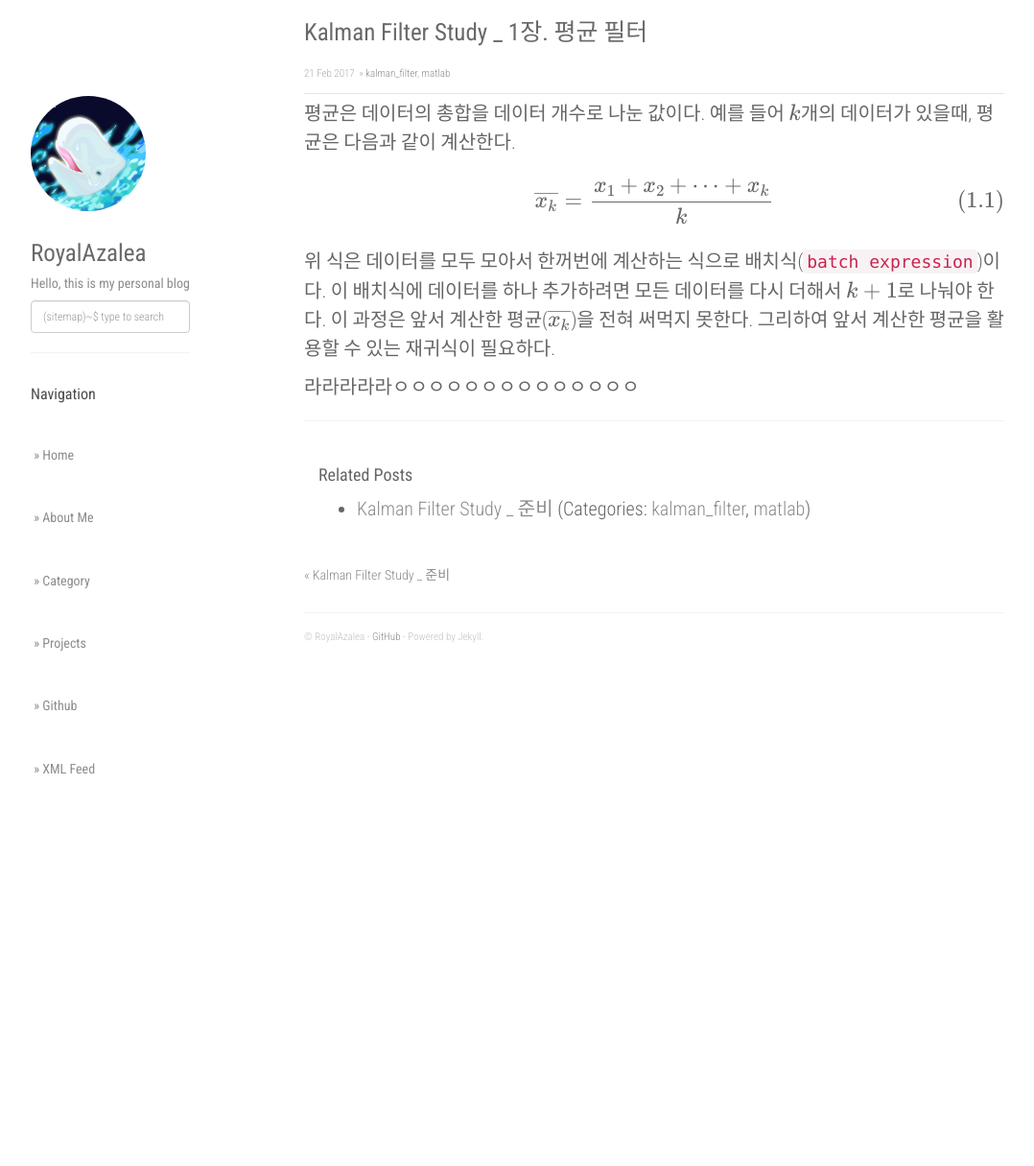
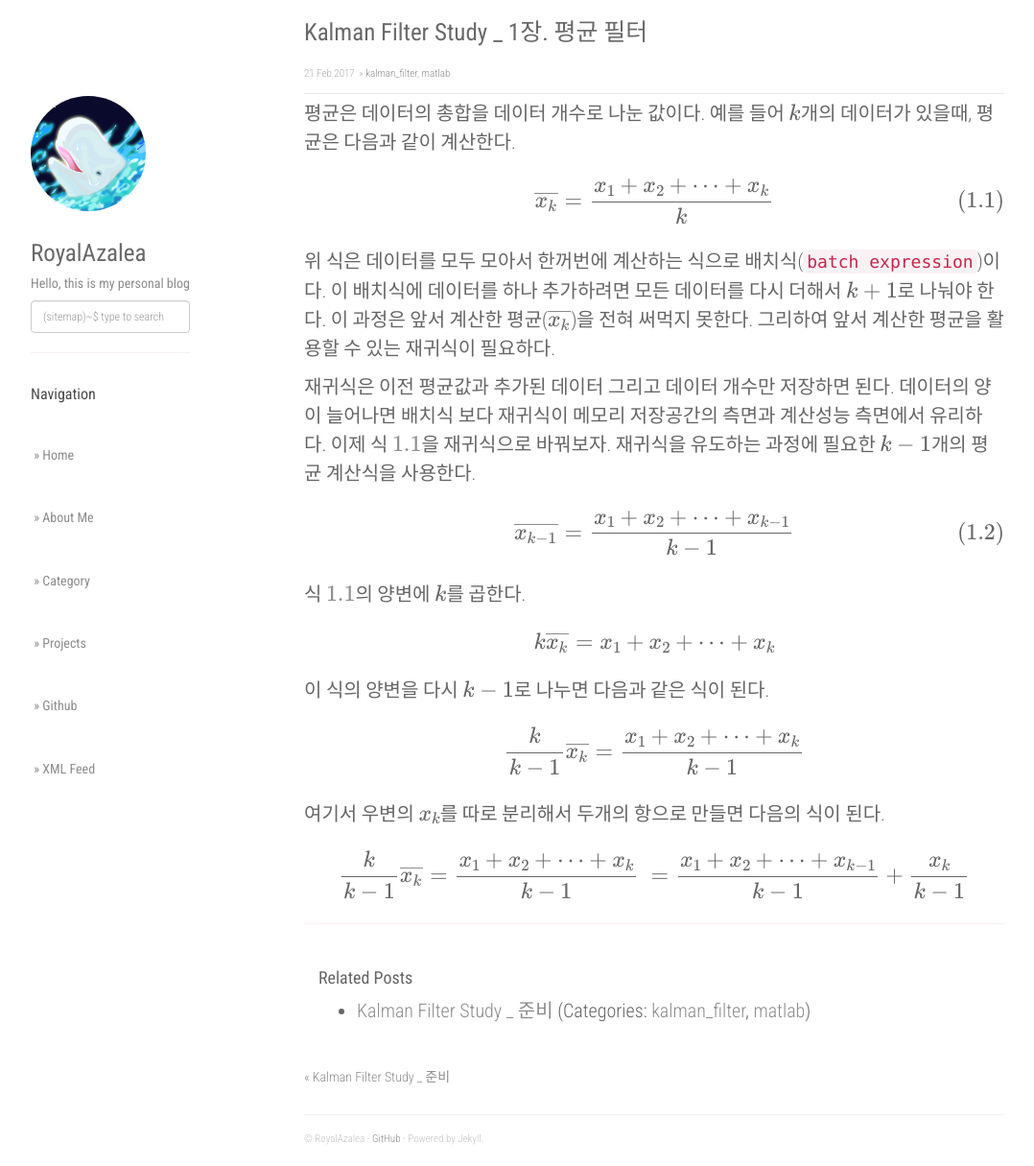
Before and after one commit to RoyalAzalea/RoyalAzalea.github.io, a Jekyll site: the page built from _posts/kalman-filter-study/2017-02-21-kalman-filter-study2.md, in a window 1280 px wide and 1215 px high. Shown: the whole window at 96% size, without its empty margins (53-1131 px from the left). Built offline with Jekyll 4.4.1, drawn with Linux system fonts in a browser that asks for light colours; nearby versions of some CDN libraries; formulas are drawn with MathJax 3.

Commit message:
update_test

```diff
--- a/_posts/kalman-filter-study/2017-02-21-kalman-filter-study2.md
+++ b/_posts/kalman-filter-study/2017-02-21-kalman-filter-study2.md
@@ -17,4 +17,30 @@ $$
 이 과정은 앞서 계산한 평균($\overline{x_k}$)을 전혀 써먹지 못한다. 그리하여 앞서 계산한
 평균을 활용할 수 있는 재귀식이 필요하다.
 
-라라라라라ㅇㅇㅇㅇㅇㅇㅇㅇㅇㅇㅇㅇㅇㅇ
+재귀식은 이전 평균값과 추가된 데이터 그리고 데이터 개수만 저장하면 된다. 데이터의 양이
+늘어나면 배치식 보다 재귀식이 메모리 저장공간의 측면과 계산성능 측면에서 유리하다.
+이제 식 \ref{1.1}을 재귀식으로 바꿔보자. 재귀식을 유도하는 과정에 필요한 $k-1$개의
+평균 계산식을 사용한다.
+
+$$
+\overline{x_{k-1}} = { x_1 + x_2 + \cdots + x_{k-1} \over k-1 } \label{1.2}\tag{1.2}
+$$
+
+식 \ref{1.1}의 양변에 $k$를 곱한다.
+
+$$
+k\overline{x_k} = x_1 + x_2 + \cdots + x_k
+$$
+
+이 식의 양변을 다시 $k-1$로 나누면 다음과 같은 식이 된다.
+
+$$
+{k \over k-1}\overline{x_k} = { x_1 + x_2 + \cdots + x_k \over k-1 }
+$$
+
+여기서 우변의 $x_k$를 따로 분리해서 두개의 항으로 만들면 다음의 식이 된다.
+
+$$
+{k \over k-1}\overline{x_k} = { x_1 + x_2 + \cdots + x_k \over k-1 } \\\
+                            = { x_1 + x_2 + \cdots + x_{k-1} \over k-1 } + { x_k \over k-1 }
+$$
```
